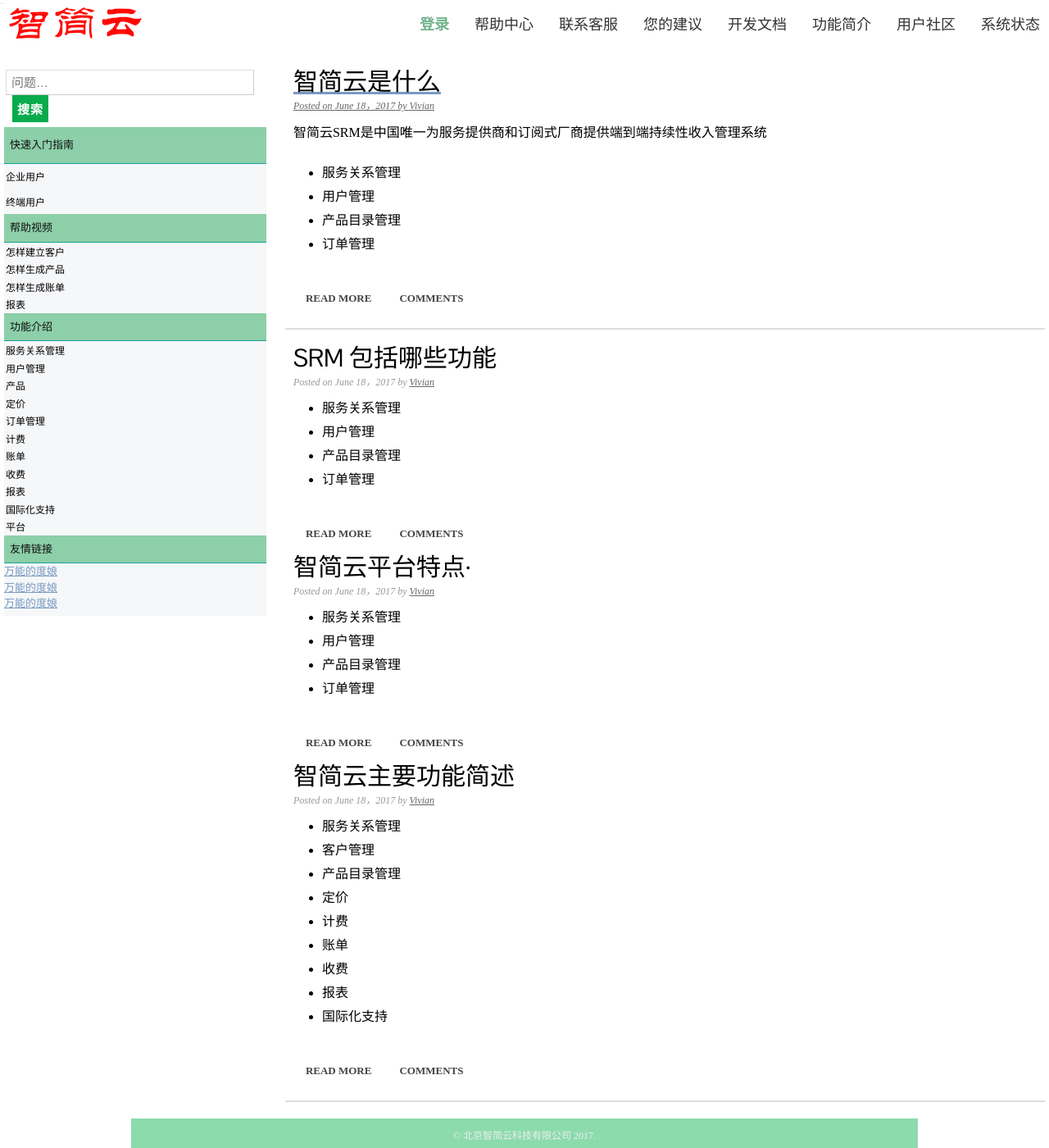
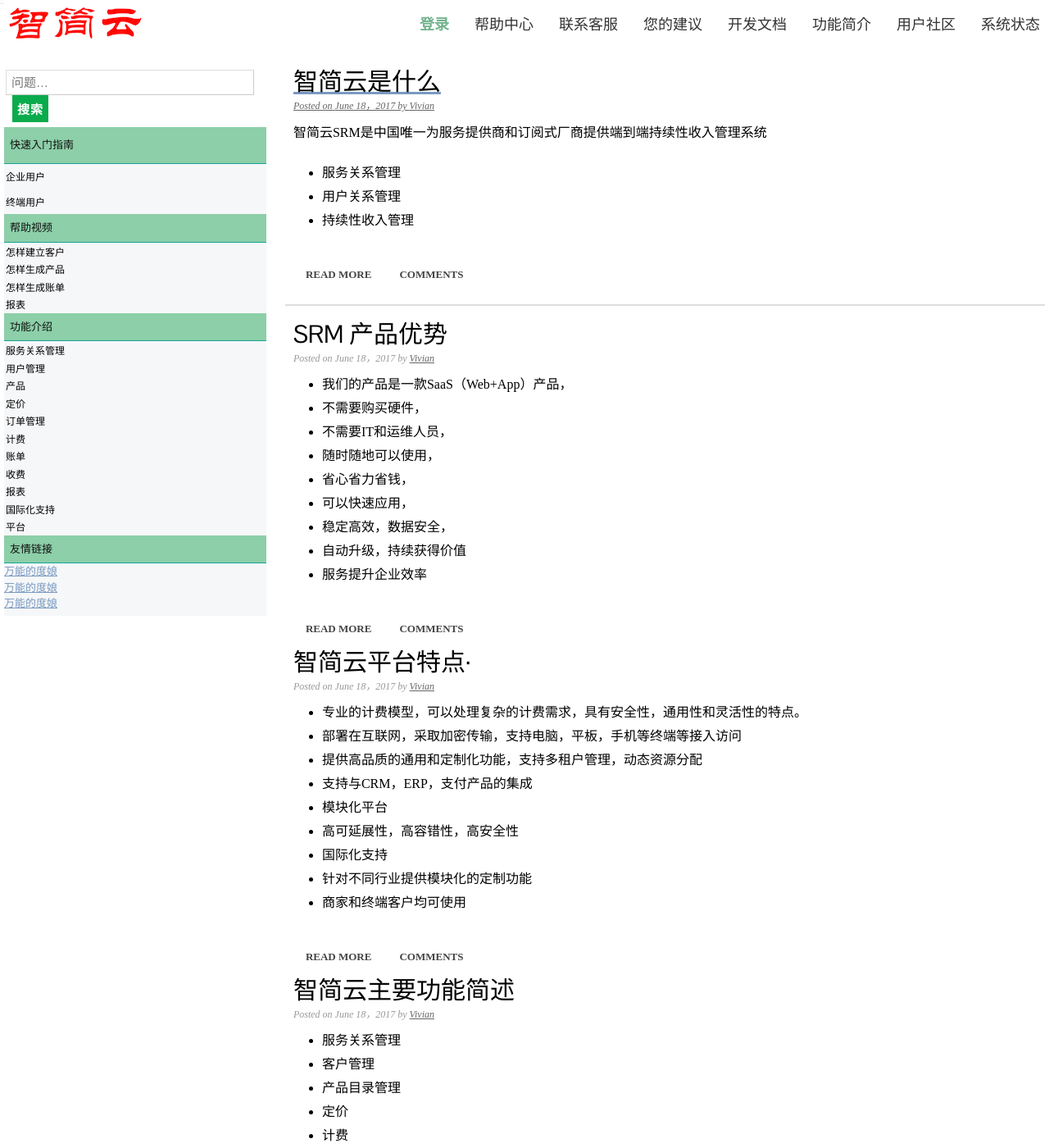
Before and after one commit to dreampivot/slipscloud.github.io, a Jekyll site: the page help/help-index.html, which Jekyll copies as it is, in a window 1280 px wide and 1400 px high. Shown: the whole window at 82% size. Built offline with Jekyll 4.4.1, drawn with Linux system fonts in a browser that asks for light colours.

Commit message:
Update help-index.html

```diff
--- a/help/help-index.html
+++ b/help/help-index.html
@@ -34,9 +34,9 @@
 
 		<ul class="styledlist">
 		<li>服务关系管理</li>
-		<li>用户管理</li>
-		<li>产品目录管理</li>
-		<li>订单管理</li>
+		<li>用户关系管理</li>
+		<li>持续性收入管理</li>
+
 		</ul>
 
 		<a href="#" class="button">Read more</a>
@@ -46,13 +46,19 @@
 
 		<article class="expanded">
 
-            	<h2>SRM 包括哪些功能</h2>
+            	<h2>SRM 产品优势</h2>
 		<div class="article-info">Posted on <time datetime="2017-06-18">June 18，2017</time> by <a href="#" rel="author">Vivian</a></div>
 		<ul class="styledlist">
-		<li>服务关系管理</li>
-		<li>用户管理</li>
-		<li>产品目录管理</li>
-		<li>订单管理</li>
+		<li>我们的产品是一款SaaS（Web+App）产品，</li>
+		<li>不需要购买硬件，</li>
+		<li>不需要IT和运维人员，</li>
+		<li>随时随地可以使用，</li>
+		<li>省心省力省钱，</li>
+		<li>可以快速应用，</li>
+		<li>稳定高效，数据安全，</li>
+		<li>自动升级，持续获得价值</li>
+		<li>服务提升企业效率</li>
+
 		</ul>
 
 		<a href="#" class="button">Read more</a>
@@ -61,10 +67,16 @@
 		<h2>智简云平台特点·</h2>
 		<div class="article-info">Posted on <time datetime="2017-06-18">June 18，2017</time> by <a href="#" rel="author">Vivian</a></div>
 		<ul class="styledlist">
-		<li>服务关系管理</li>
-		<li>用户管理</li>
-		<li>产品目录管理</li>
-		<li>订单管理</li>
+		<li>专业的计费模型，可以处理复杂的计费需求，具有安全性，通用性和灵活性的特点。</li>
+		<li>部署在互联网，采取加密传输，支持电脑，平板，手机等终端等接入访问</li>
+		<li>提供高品质的通用和定制化功能，支持多租户管理，动态资源分配</li>
+		<li>支持与CRM，ERP，支付产品的集成</li>
+		<li>模块化平台</li>
+		<li>高可延展性，高容错性，高安全性</li>
+		<li>国际化支持</li>
+		<li>针对不同行业提供模块化的定制功能</li>
+		<li>商家和终端客户均可使用</li>
+
 		</ul>
 
 		<a href="#" class="button">Read more</a>
```
